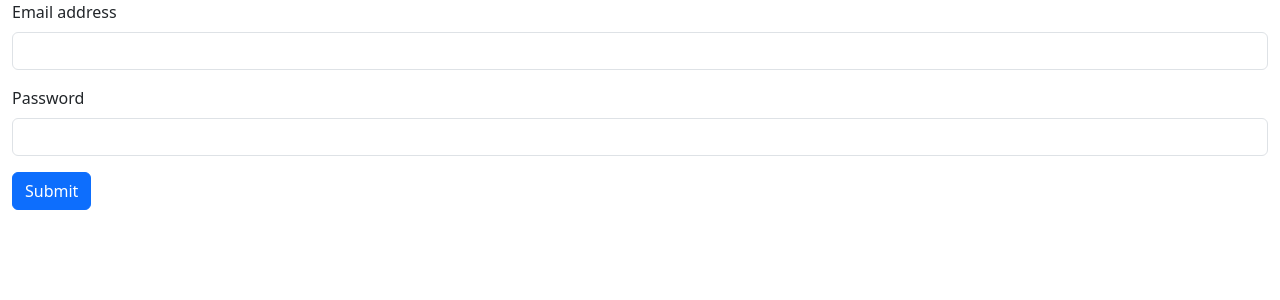
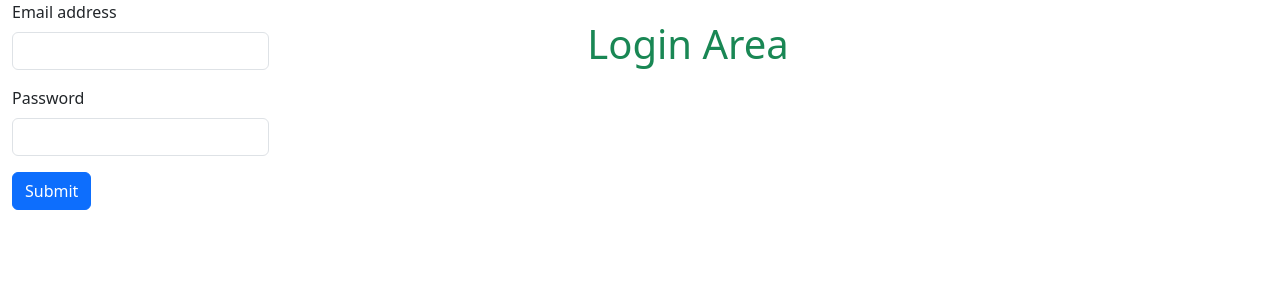
Before and after one commit to HassanGhauri/Flask-Login-and-Registration-Project, a Flask app: page /login in a window 1280 px wide. Shown: the part 56-356 px from the top of the page. Run offline with Flask 3, Linux system fonts and the light colour scheme.

Commit message:
Update login.html

```diff
--- a/Flask_Registration_Form_Project/templates/login.html
+++ b/Flask_Registration_Form_Project/templates/login.html
@@ -1,7 +1,11 @@
 {% extends "base.html"%}
 {% block title %}Login Form{% endblock %}
 {% block content %}
-<form>
+<div class="position-absolute bottom-30 start-50 translate-middle m-5 text-success">
+  <h1>Login Area</h1>
+</div>
+<div class="position-absolute top-30">
+<form action="" method="post">
     <div class="mb-3">
       <label for="email" class="form-label">Email address</label>
       <input type="email" id="email" class="form-control" aria-describedby="emailHelp" name="email">
@@ -12,5 +16,13 @@
     </div>
     <button type="submit" class="btn btn-primary">Submit</button>
   </form>
+</div>
+{% with messages = get_flashed_messages() %}
+  {% if messages%}
+    {% for msg in messages %}
+      <p class="text-danger position-absolute bottom-50 end-50">{{msg}}</p>
+    {% endfor %}
+  {% endif %}
+{% endwith %}
 
 {% endblock %}
```
